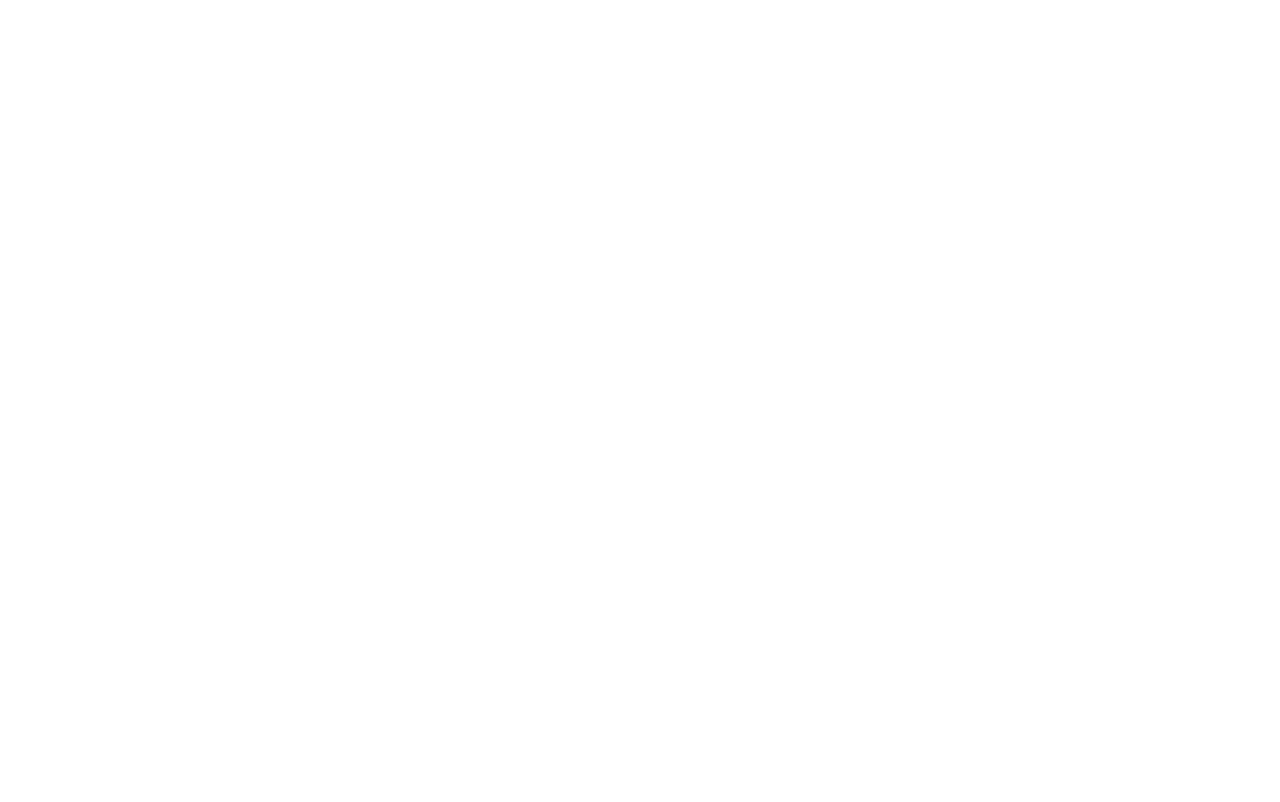
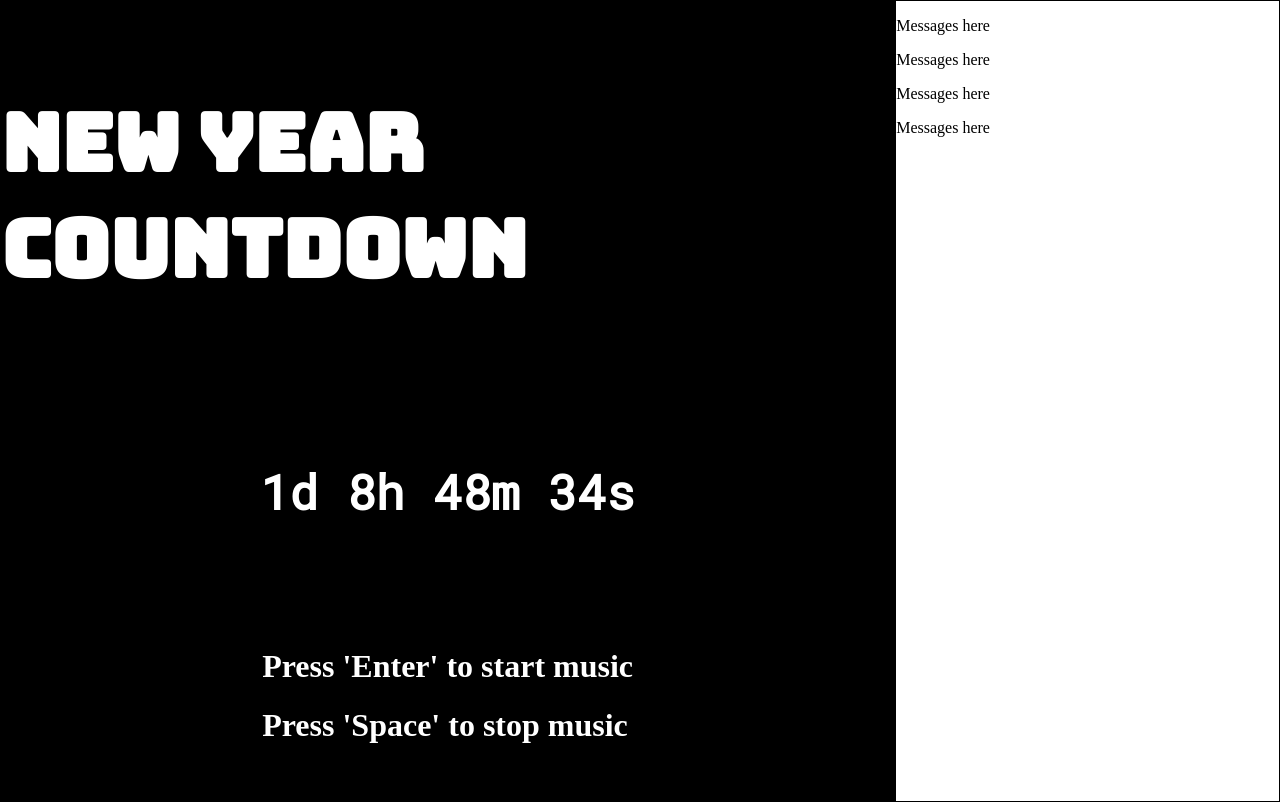
Before and after one commit to jonathanfrancisco/NewYearCountdown-With-Music-And-Realtime-Chat, a plain HTML site: page index.html in a window 1280 px wide. Drawn offline with Linux system fonts and the light colour scheme.

Commit message:
Added simple new year countdown

```diff
--- a/app.js
+++ b/app.js
@@ -0,0 +1,23 @@
+
+
+
+
+const countDownDate = new Date('January 1, 2018 00:00:00').getTime();
+
+const countDown = () => {
+
+    let dateNow = new Date().getTime();
+    let remainingTime = countDownDate - dateNow;
+
+    let days = Math.floor(remainingTime / (1000 * 60 * 60 * 24));
+    let hours = Math.floor((remainingTime % (1000 * 60 * 60 * 24)) / (1000 * 60 * 60));
+    let minutes = Math.floor((remainingTime % (1000 * 60 * 60)) / (1000 * 60));
+    let seconds = Math.floor((remainingTime % (1000 * 60)) / 1000);
+
+    let countdownText = `${days}d ${hours}h ${minutes}m ${seconds}s`;
+
+    document.querySelector('#count-down h1').innerHTML = countdownText;
+
+}
+
+const interval = setInterval(countDown, 1000);
--- a/index.html
+++ b/index.html
@@ -3,10 +3,40 @@
 <html>
     <head>
         <title></title>
+        <link rel="stylesheet" href="main.css">
+        <link href="https://fonts.googleapis.com/css?family=Bungee|Roboto+Mono" rel="stylesheet">
     </head>
     <body>
 
+    <div class="container">
+
+        <div id="count-down-pane">
+
+            <div id="header">
+                <h1>New Year Countdown</h1>
+            </div>
+
+            <div id="count-down">
+                <h1></h1>
+            </div>
+
+            <div id="music-control">
+                 <div><h1>Press 'Enter' to start music</h1></div>
+                <div><h1>Press 'Space' to stop music</h1></div>
+
+            </div>
+        </div>
+
+        <div id="chat-pane">
+            <p>Messages here</p>
+            <p>Messages here</p>
+            <p>Messages here</p>
+            <p>Messages here</p>
+        </div>
+
+    </div>
 
 
+    <script src="app.js"></script>
     </body>
 </html>
--- a/main.css
+++ b/main.css
@@ -0,0 +1,43 @@
+
+body {
+    margin: 0;
+    padding: 0;
+    background-color: #000;
+    color: #fff;
+}
+
+.container {
+    display: flex;
+    flex-direction: row;
+}
+
+
+
+#count-down-pane, #chat-pane {
+    height: 100vh;
+    border: 1px solid black;
+}
+
+
+#count-down-pane {
+    width: 70%;
+    display: flex;
+    flex-direction: column;
+    justify-content: space-around;
+    align-items: center;
+}
+
+#header h1 {
+    font-family: 'Bungee';
+    font-size: 5em;
+}
+#count-down h1 {
+    font-family: 'Roboto Mono';
+    font-size: 3em;
+}
+
+#chat-pane {
+    color: #000;
+    width: 30%;
+    background-color: #fff;
+}
```
